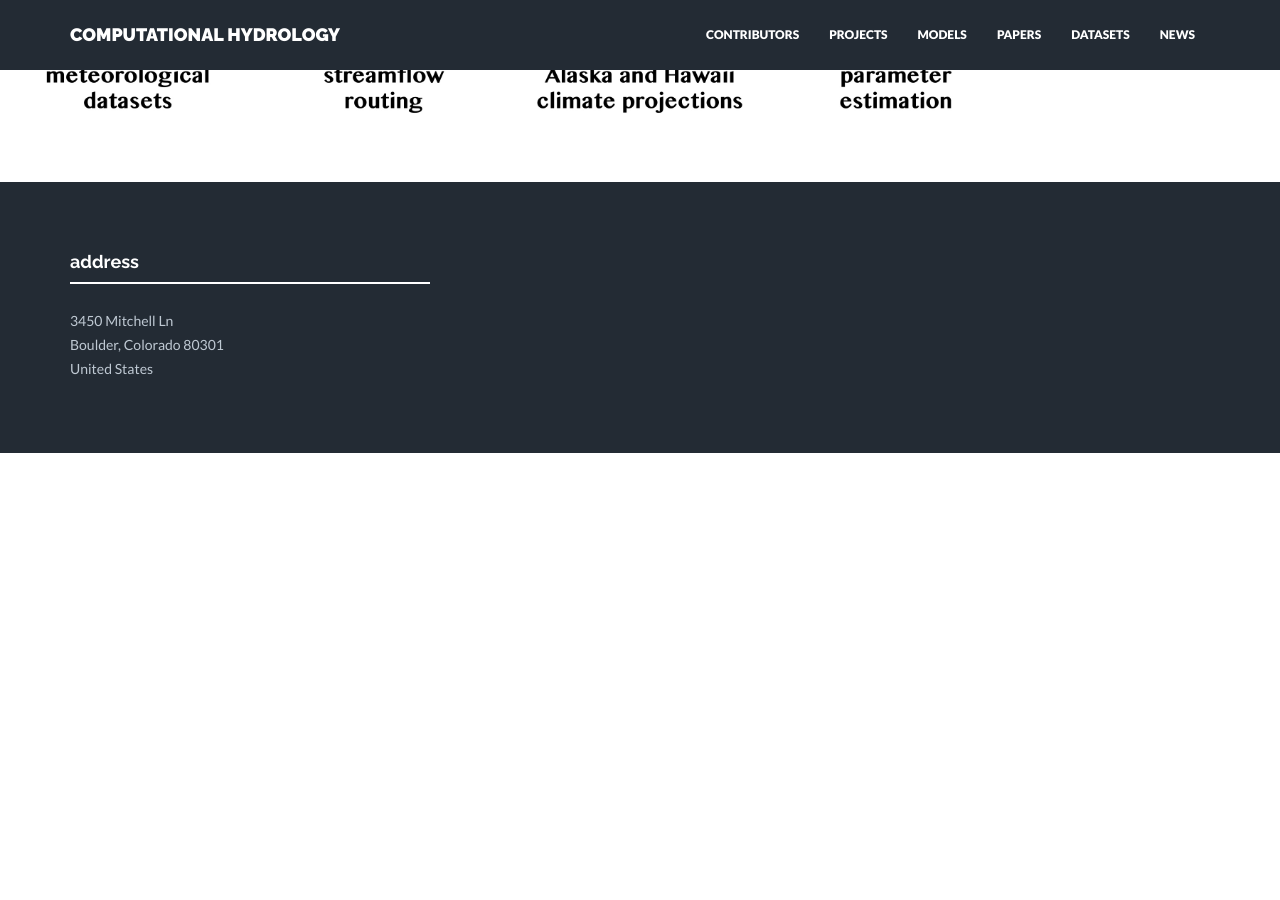
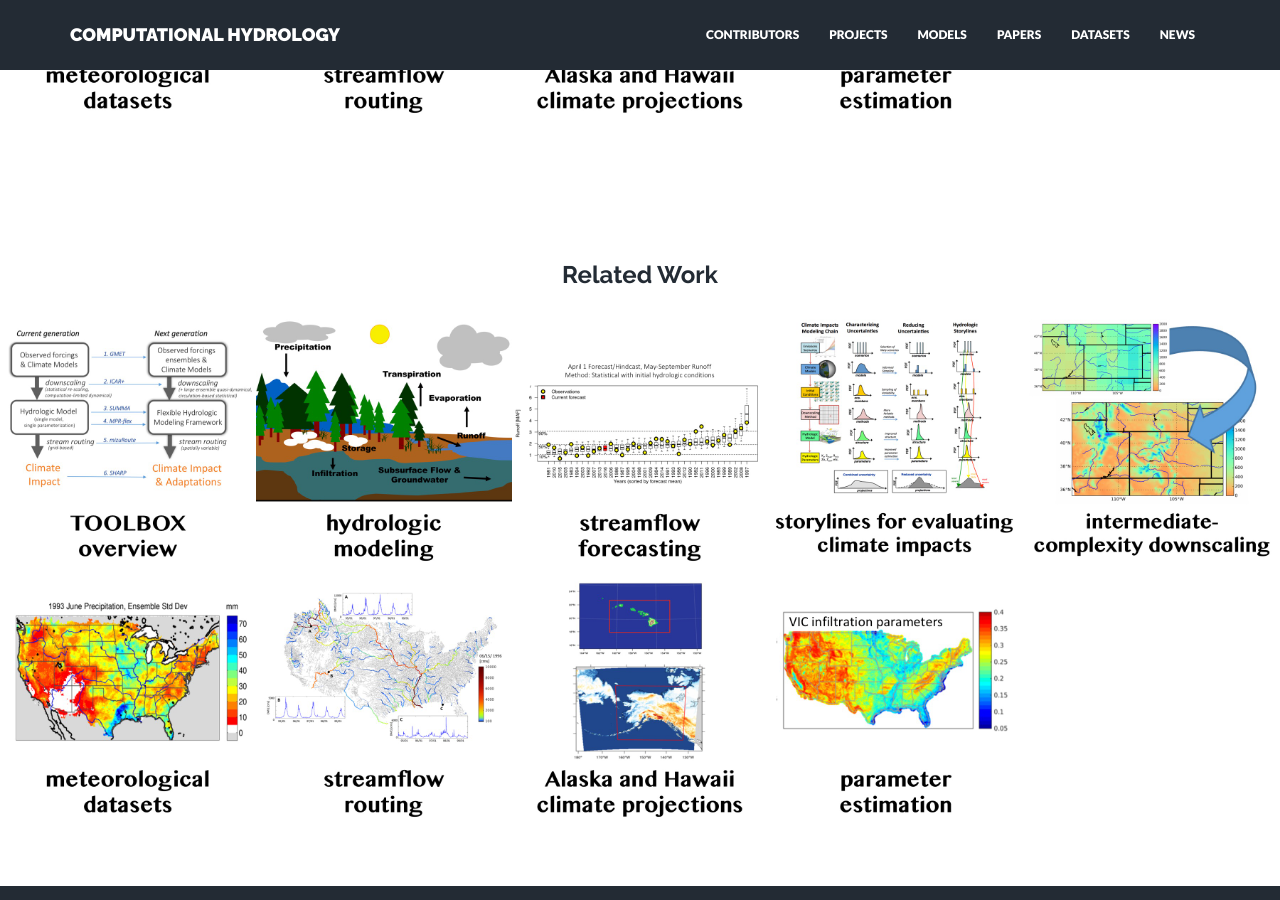
Before and after one commit to julievano/computational-hydrology, a Jekyll site: the page built from _posts/models/2016-07-17-MPR-flex.md, in a window 1280 px wide and 900 px high, scrolled down 1483 px. Built offline with Jekyll 4.4.1, drawn with Linux system fonts in a browser that asks for light colours; nearby versions of some CDN libraries; before the commit the page ends 1936 px from its top, so only the background shows below that.

Commit message:
testing out portfolio pages

```diff
--- a/_includes/portfolio.html
+++ b/_includes/portfolio.html
@@ -18,3 +18,25 @@
         </div><!-- portfolio -->
     </div><!-- portfolio container -->
 </div><!--/Portfoliowrap -->
+
+
+<div id="portfoliowrap">
+    <div class="portfolio-centered">
+        {% if include.title %}<h3>{{ include.title }}</h3>{% endif %}
+        <div class="recentitems portfolio">
+            {% for project in site.categories['projects'] limit:include.limit %}
+                <div class="portfolio-item graphic-design">
+                    <div class="he-wrap tpl6">
+                    <img src="{{ "/assets/img/project/" | prepend: site.baseurl }}{{ project.img }}" alt="">
+                        <div class="he-view">
+                            <div class="bg a0" data-animate="fadeIn">
+                                <h3 class="a1" data-animate="fadeInDown">{{ project.title }}</h3>
+                                <a href="{{  project.url | prepend: site.baseurl }}" class="dmbutton a2" data-animate="fadeInUp"><i class="fa fa-link"></i></a>
+                            </div><!-- he bg -->
+                        </div><!-- he view -->
+                    </div><!-- he wrap -->
+                </div><!-- end col-12 -->
+            {% endfor %}
+        </div><!-- portfolio -->
+    </div><!-- portfolio container -->
+</div><!--/Portfoliowrap -->
--- a/index.html
+++ b/index.html
@@ -10,8 +10,5 @@ permalink: /
             <p> This site contains an integrated collection of tools to support future water resources planning and management. This includes advances in hydrometeorological datasets, climate downscaling, hydrologic modeling, climate impact assessements, and streamflow prediction, packaged as open-source software, freely available datasets, and guidance on appropriate use.  Collectively these tools provide a foundation for understanding and adapting to future change.  This website is dedicated to explaining each tool and how they fit together, documenting for both the science and applications communities resources that are currently available and major activities currently underway.</p>
             <br/><a href="{{ "/projects/" | prepend: site.baseurl }}" class="btn btn-theme">More about our research</a></p>
 &nbsp
-            <h4>More about the Research Applications Laboratory</h4>
-            <p>The mission of the National Center for Atmospheric Research's (NCAR)  Research Applications Laboratory is to conduct directed research that contributes to the fundamental understanding of the atmosphere and related physical, biological, and social systems; to support, enhance, and extend the capabilities of the scientific community, and to develop and transfer knowledge and technology for the betterment of life on Earth</p>
-            <p><br/><a href="{{ "/about/" | prepend: site.baseurl }}" class="btn btn-theme">More about our team</a></p>
     </div><! --/row -->
 </div><! --/container -->
```
Also changed, not shown: 1 other file.
